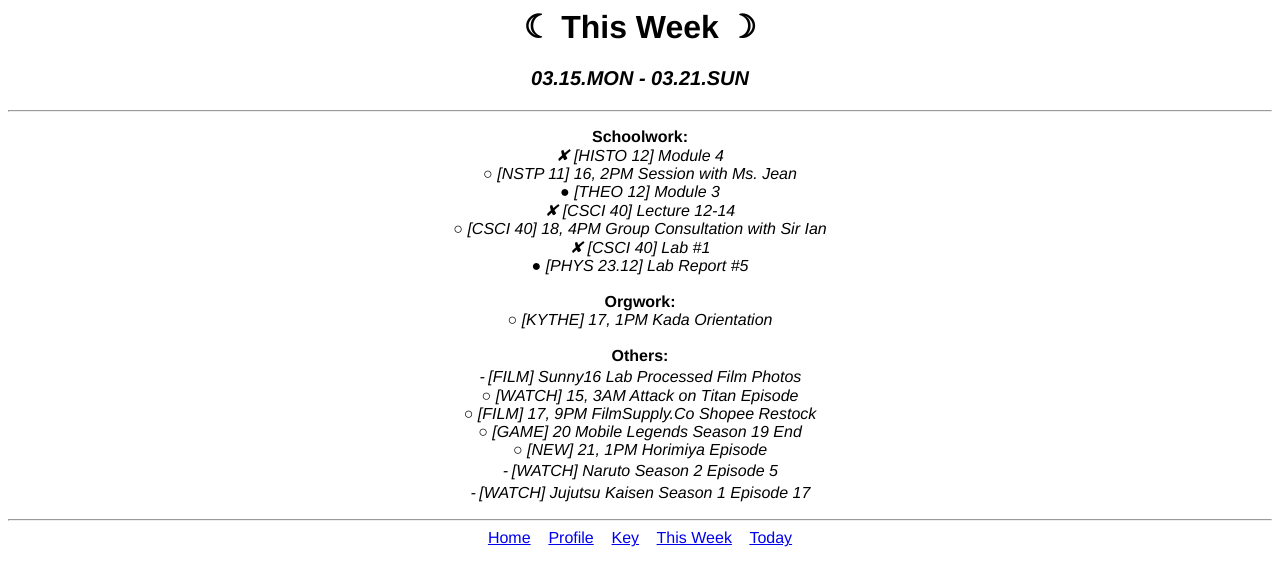
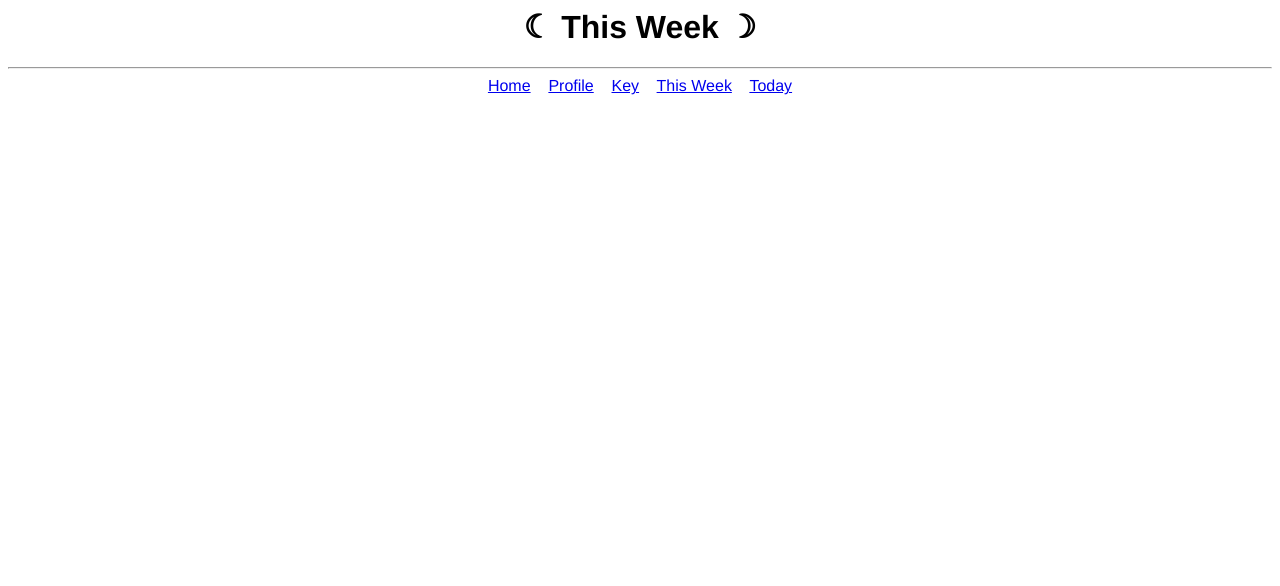
Before and after one commit to mallorymaroket/Maroket_Lab1, a Django app: page /thisweek in a window 1280 px wide. Shown: the top 586 px of the page. Run offline with Django 3.2, Linux system fonts and the light colour scheme.

Commit message:
Removed hard code from Lab 1

```diff
--- a/schoolproject/lab1/views.py
+++ b/schoolproject/lab1/views.py
@@ -25,3 +25,14 @@ def thisweek_view(request):
 
 def today_view(request):
         return render(request, "today.html")
+
+""" def change_picture(request):
+        if request.method == "POST":
+
+        else:
+
+
+
+def edit_nickname(request):
+
+def edit_bio(request): """
--- a/schoolproject/templates/thisweek.html
+++ b/schoolproject/templates/thisweek.html
@@ -9,34 +9,6 @@
     </head>
     <body>
         <div align=center>
-            <p style="font-size:20px"><b><i> 03.15.MON - 03.21.SUN </i></b></p>
-        <hr>
-            <p>
-                <b> Schoolwork: </b> <br>
-                <i>
-                    ✘ [HISTO 12] Module 4 <br>
-                    ○ [NSTP 11] 16, 2PM Session with Ms. Jean <br>
-                    ● [THEO 12] Module 3 <br>
-                    ✘ [CSCI 40] Lecture 12-14 <br>
-                    ○ [CSCI 40] 18, 4PM Group Consultation with Sir Ian <br>
-                    ✘ [CSCI 40] Lab #1 <br>
-                    ● [PHYS 23.12] Lab Report #5 <br>
-                </i>
-                <br> <b> Orgwork: </b> <br>
-                <i>
-                    ○ [KYTHE] 17, 1PM Kada Orientation <br>
-                </i>
-                <br> <b> Others: </b> <br>
-                <i>
-                    ⁃ [FILM] Sunny16 Lab Processed Film Photos <br>
-                    ○ [WATCH] 15, 3AM Attack on Titan Episode <br>
-                    ○ [FILM] 17, 9PM FilmSupply.Co Shopee Restock <br>
-                    ○ [GAME] 20 Mobile Legends Season 19 End <br>
-                    ○ [NEW] 21, 1PM Horimiya Episode <br>
-                    ⁃ [WATCH] Naruto Season 2 Episode 5 <br>
-                    ⁃ [WATCH] Jujutsu Kaisen Season 1 Episode 17
-                </i>
-            </p>
         <hr>
             <a href="home">Home</a> &nbsp;&nbsp;
             <a href="profile">Profile</a> &nbsp;&nbsp;
```
Also changed, not shown: schoolproject/templates/key.html (+0 -16 lines), schoolproject/templates/profile.html (+2 -19 lines), schoolproject/templates/today.html (+0 -26 lines).
